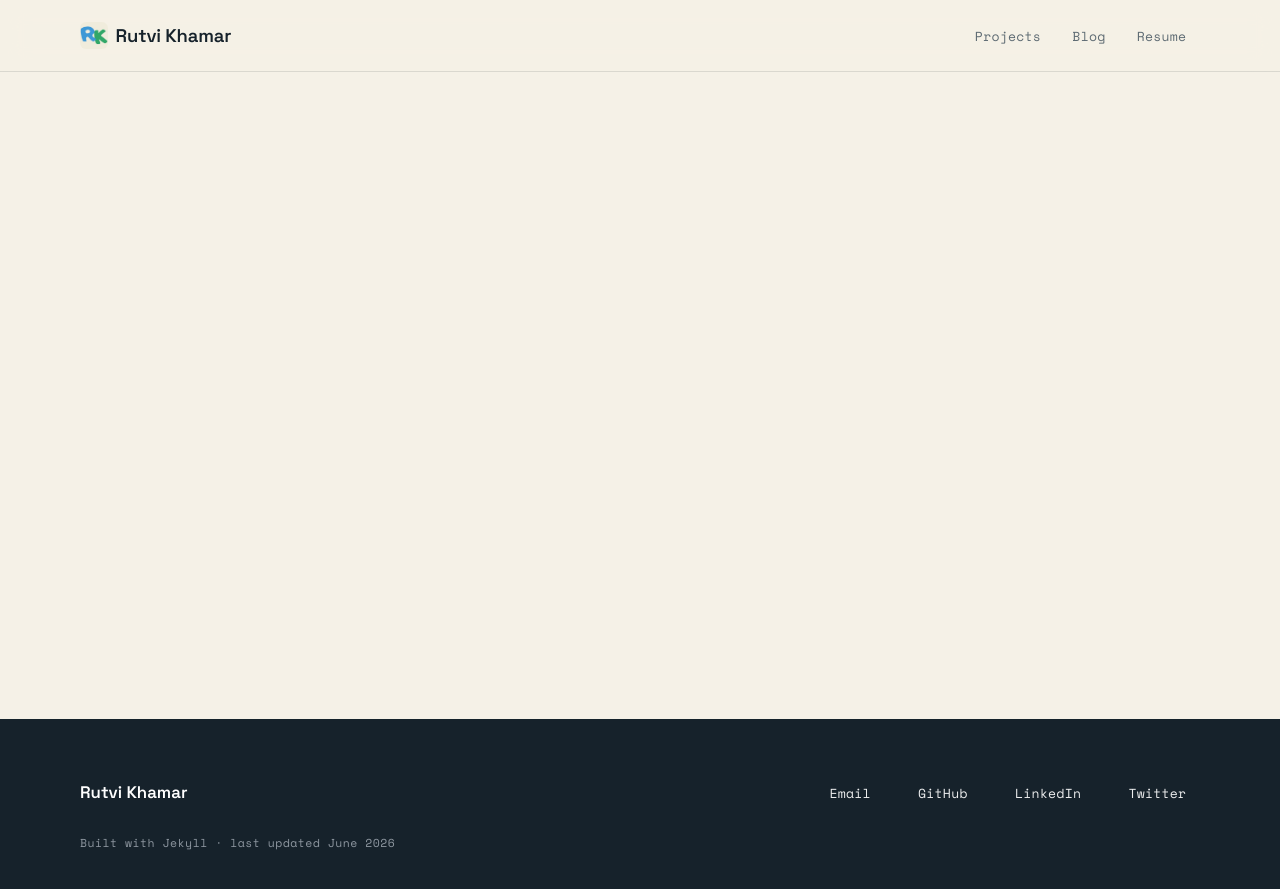
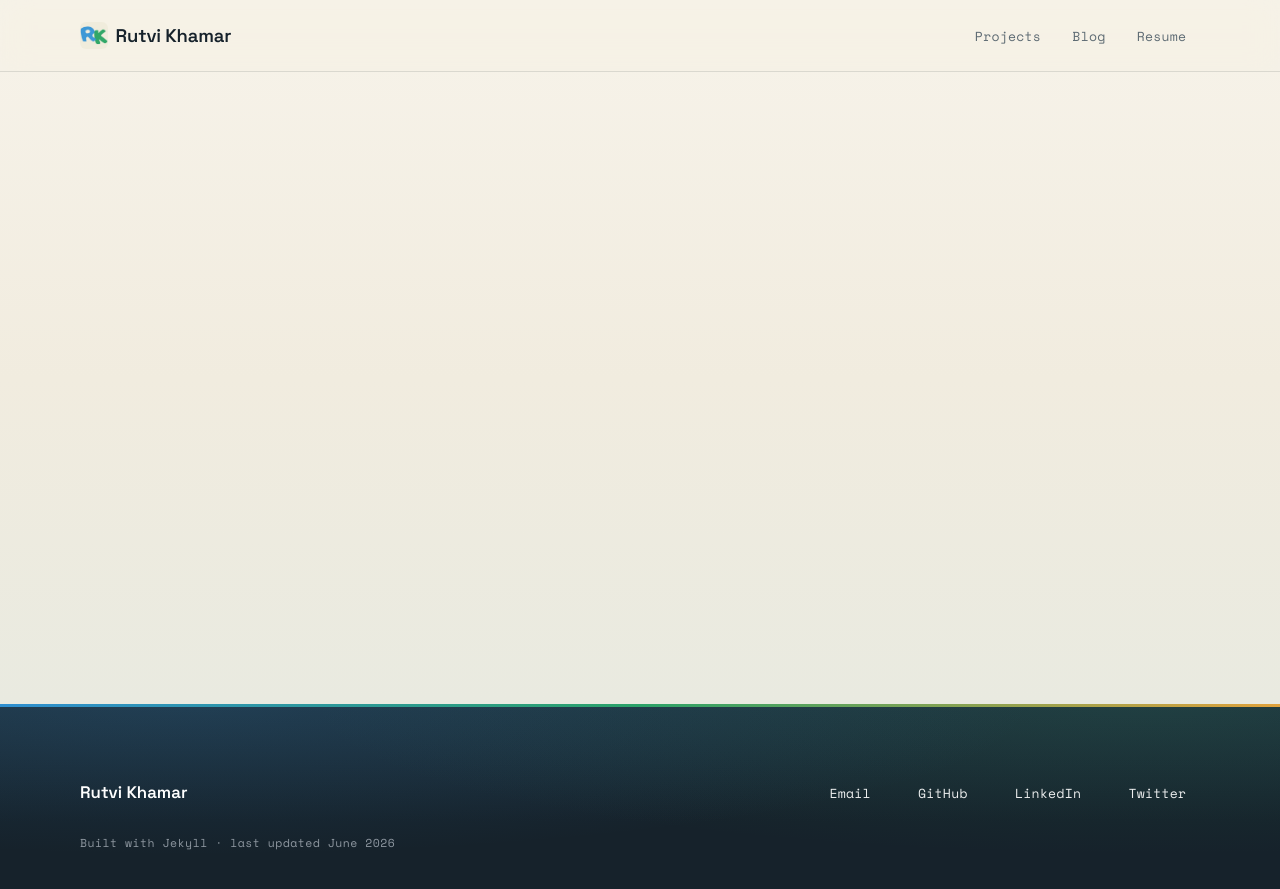
Before and after one commit to rutvi02/rutvi02.github.io, a Jekyll site: the page built from talks.md, in a window 1280 px wide. Shown: the top 889 px of the page. Built offline with Jekyll 4.4.1, drawn with Linux system fonts in a browser that asks for light colours.

Commit message:
Add scroll-deepening page gradient and refine footer
- Body background now eases from warm cream at the top to a soft cool
  shade toward the bottom for depth on scroll
- Footer redesigned: soft dark gradient with blue/green corner glows and a
  blue->green->honey accent line on top, echoing the logo

```diff
--- a/_sass/_base.scss
+++ b/_sass/_base.scss
@@ -22,7 +22,17 @@ body {
   font-size: $base-font-size;
   line-height: $base-line-height;
   color: $text-color;
+  // subtle shade that deepens (and cools toward the logo palette) as you scroll
   background-color: $background-color;
+  background-image: linear-gradient(
+    180deg,
+    #F7F3EA 0%,
+    #F1ECDF 42%,
+    #E9EAE0 78%,
+    #E2E8E6 100%
+  );
+  background-repeat: no-repeat;
+  background-attachment: scroll;
 
   text-rendering: optimizeLegibility;
 
--- a/_sass/_footer.scss
+++ b/_sass/_footer.scss
@@ -1,10 +1,23 @@
 footer {
-  padding: $spacing-unit * 1.5 0;
+  position: relative;
+  padding: $spacing-unit * 2 0 $spacing-unit * 1.5;
   font-size: $small-font-size;
-  background-color: $footer-background;
   color: $footer-text;
   margin-top: auto;
-  border-top: 1px solid $hairline;
+  // soft dark gradient instead of a flat slab
+  background:
+    radial-gradient(120% 140% at 15% 0%, rgba($blue, 0.16), transparent 55%),
+    radial-gradient(120% 140% at 90% 0%, rgba($green, 0.14), transparent 55%),
+    linear-gradient(180deg, lighten($ink, 5%) 0%, $ink 60%);
+
+  // blue -> green accent line on top, echoing the RK logo
+  &::before {
+    content: "";
+    position: absolute;
+    top: 0; left: 0; right: 0;
+    height: 3px;
+    background: linear-gradient(90deg, $blue, $green, $honey);
+  }
 
   a {
     color: rgba(255, 255, 255, 0.92);
```
